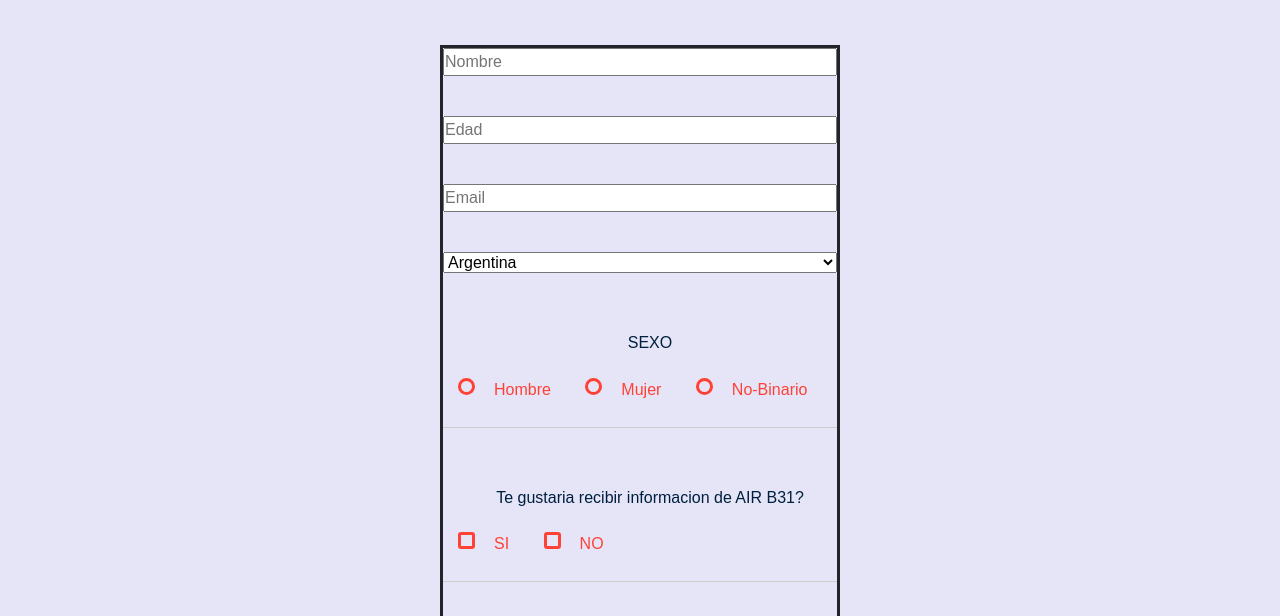
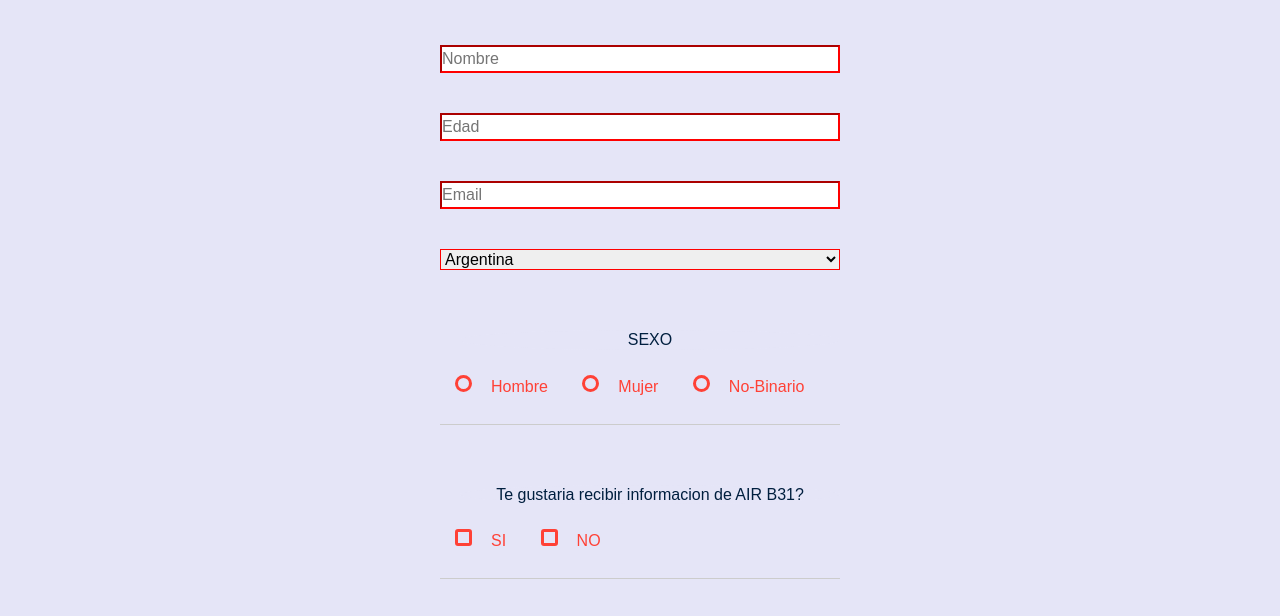
Before and after one commit to Lucas532-Argen/AIRB311, a plain HTML site: page secciones/contacto.html in a window 1280 px wide. Shown: the part 121-737 px from the top of the page. Drawn offline with nearby package versions, Linux system fonts and the light colour scheme.

Commit message:
agregando estilo a los inputs

```diff
--- a/css/style.css
+++ b/css/style.css
@@ -282,9 +282,15 @@
     margin-top: 3em;
     display: grid;
     gap: 2.5em;
-    border-style: solid;
+    border-style: none;}
+    input{
+      border-color: red;
+    }
 
+  select{
+    border-color: red;
   }
+
 
   * {
     -webkit-box-sizing: border-box;
```
